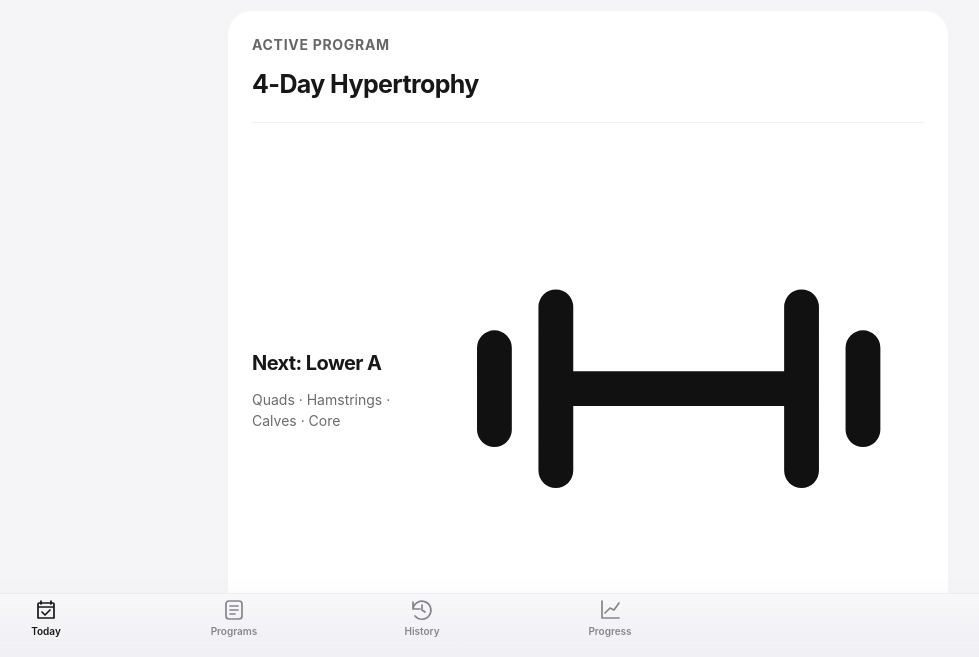
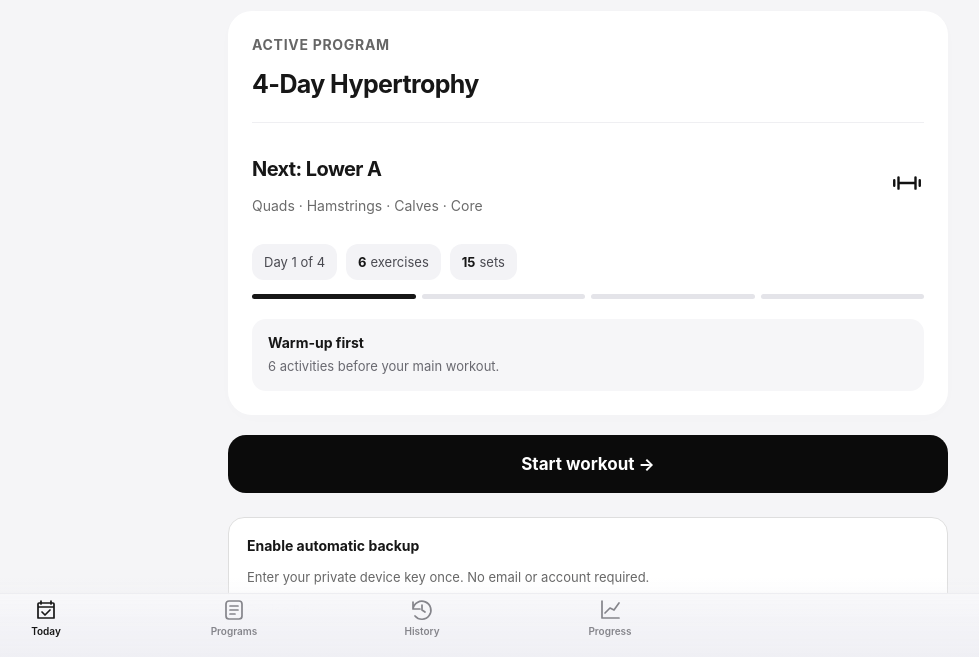
Before and after one commit to omar-abdelmagid/workout-app, a website: page index.html in a window 1280 px wide. Shown: the part 143-800 px from the top of the page, without its empty margins (52-1031 px from the left). Drawn offline with Linux system fonts and the light colour scheme.

Commit message:
Style merged workout stats and dumbbell icon on Home

```diff
--- a/native-ui.css
+++ b/native-ui.css
@@ -113,3 +113,16 @@ header.mainHeader { padding: 18px 0 4px; }
 #imageDialog .imageDialogHead { display: flex; align-items: center; justify-content: space-between; gap: 12px; }
 #imageDialog .imageDialogHead #imageTitle { flex: 1 1 auto; min-width: 0; }
 #imageDialog #closeImage { display: inline-flex; align-items: center; justify-content: center; flex: 0 0 44px; width: 44px; height: 44px; min-width: 44px; max-width: 44px; min-height: 44px; padding: 0; margin: 0; border: 0; border-radius: 50%; background: #efeff3; color: #171717; font-size: 20px; line-height: 1; }
+
+/* Integrated workout overview on Home. */
+.homeDumbbell { width: 34px; height: 34px; flex-shrink: 0; }
+.homeWorkoutStats { display: flex; flex-wrap: wrap; gap: 9px; margin-top: 20px; }
+.homeWorkoutStats span { display: inline-flex; align-items: center; gap: 4px; padding: 9px 12px; border-radius: 12px; background: #f3f3f6; font-size: 13px; color: #494950; }
+.homeWorkoutStats strong { color: #171717; }
+.homeWorkoutSequence { display: flex; gap: 6px; margin-top: 14px; }
+.homeWorkoutSequence span { flex: 1; height: 5px; border-radius: 4px; background: #e4e4e9; }
+.homeWorkoutSequence span.current { background: #171717; }
+.homeWarmup { margin-top: 20px; padding: 14px 16px; background: #f6f6f8; border-radius: 14px; }
+.homeWarmup strong { font-size: 14px; }
+.homeWarmup p { font-size: 13px; color: #696970; margin: 5px 0 0; }
+.homeLastCompleted { font-size: 12px; color: #696970; margin: 12px 0 0; }
```
